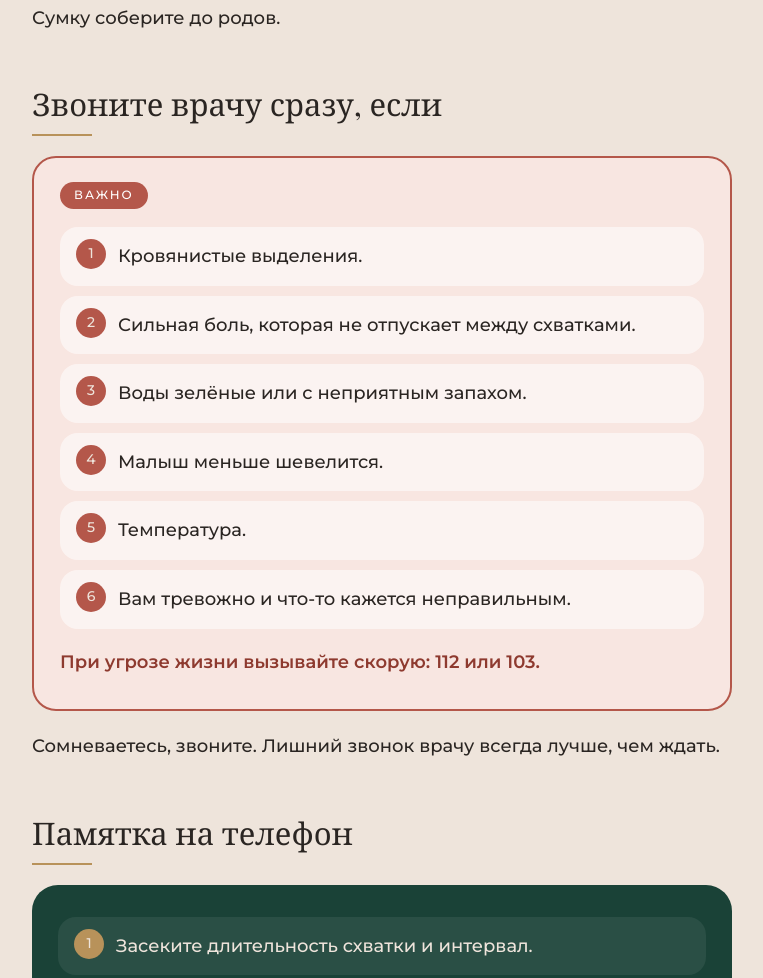
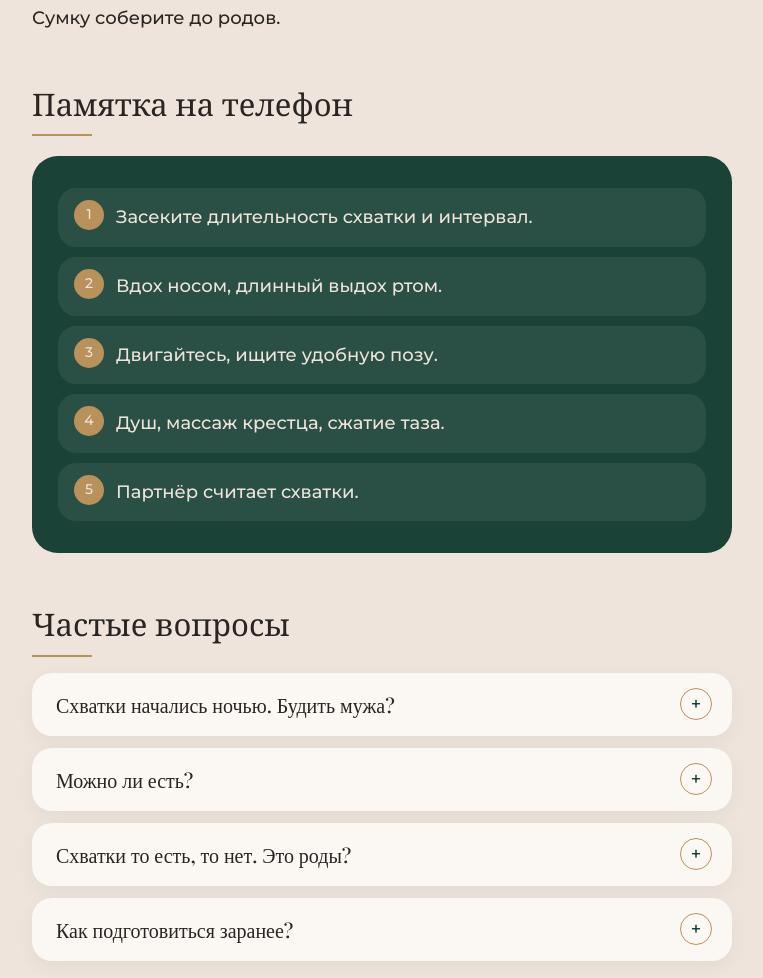
Before and after one commit to izmukovvladimir-cyber/uchumaterinstvu-kb, a plain HTML site: page shvatki-nachalis-chto-delat/index.html in a window 1280 px wide. Shown: the part 4742-5720 px from the top of the page, without its empty margins (258-1021 px from the left). Drawn offline with nearby package versions, Linux system fonts and the light colour scheme; a web font is replaced by a local one.

Commit message:
Статьи: убраны блоки «когда к врачу» во всех статьях (Виктория, группа msg 1536)

```diff
--- a/shvatki-nachalis-chto-delat/index.html
+++ b/shvatki-nachalis-chto-delat/index.html
@@ -2,10 +2,10 @@
 <html lang="ru"><head>
 <meta charset="utf-8"><meta name="viewport" content="width=device-width,initial-scale=1">
 <title>Схватки начались: что делать в первые часы родов</title>
-<meta name="description" content="Как отличить настоящие схватки, как дышать и двигаться, чем поможет партнёр и когда сразу звонить врачу. Памятка доулы Екатерины Черепановой.">
+<meta name="description" content="Как отличить настоящие схватки, как дышать и двигаться, и чем поможет партнёр. Памятка доулы Екатерины Черепановой.">
 <link rel="canonical" href="https://uchumaterinstvu.ru/shvatki-nachalis-chto-delat/">
 <meta property="og:type" content="article"><meta property="og:title" content="Схватки начались: что делать в первые часы родов">
-<meta property="og:description" content="Как отличить настоящие схватки, как дышать и двигаться, чем поможет партнёр и когда сразу звонить врачу. Памятка доулы Екатерины Черепановой."><meta property="og:url" content="https://uchumaterinstvu.ru/shvatki-nachalis-chto-delat/">
+<meta property="og:description" content="Как отличить настоящие схватки, как дышать и двигаться, и чем поможет партнёр. Памятка доулы Екатерины Черепановой."><meta property="og:url" content="https://uchumaterinstvu.ru/shvatki-nachalis-chto-delat/">
 <meta property="og:locale" content="ru_RU"><meta property="og:site_name" content="Учу материнству"><meta property="og:image" content="https://uchumaterinstvu.ru/img/shv_cover.jpg">
 <link rel="stylesheet" href="/style.css">
 </head><body>
@@ -81,19 +81,6 @@
 <h2>Когда ехать в роддом</h2>
 <p>Спросите врача заранее: при каком интервале схваток звонить и выезжать. Запишите ответ.</p>
 <p>Сумку соберите до родов.</p>
-<h2>Звоните врачу сразу, если</h2>
-<div class="alert">
-<ol>
-<li>Кровянистые выделения.</li>
-<li>Сильная боль, которая не отпускает между схватками.</li>
-<li>Воды зелёные или с неприятным запахом.</li>
-<li>Малыш меньше шевелится.</li>
-<li>Температура.</li>
-<li>Вам тревожно и что-то кажется неправильным.</li>
-</ol>
-<p><strong>При угрозе жизни вызывайте скорую: 112 или 103.</strong></p>
-</div>
-<p>Сомневаетесь, звоните. Лишний звонок врачу всегда лучше, чем ждать.</p>
 <h2>Памятка на телефон</h2>
 <div class="memo">
 <ol>
@@ -102,7 +89,6 @@
 <li>Двигайтесь, ищите удобную позу.</li>
 <li>Душ, массаж крестца, сжатие таза.</li>
 <li>Партнёр считает схватки.</li>
-<li>Кровь, зелёные воды, боль без перерыва, малыш мало шевелится, температура: сразу врачу.</li>
 </ol>
 </div>
 <h2>Частые вопросы</h2>
```
Also changed, not shown: index.html (+1 -1 lines), laktostaz-chto-delat/index.html (+2 -15 lines).
